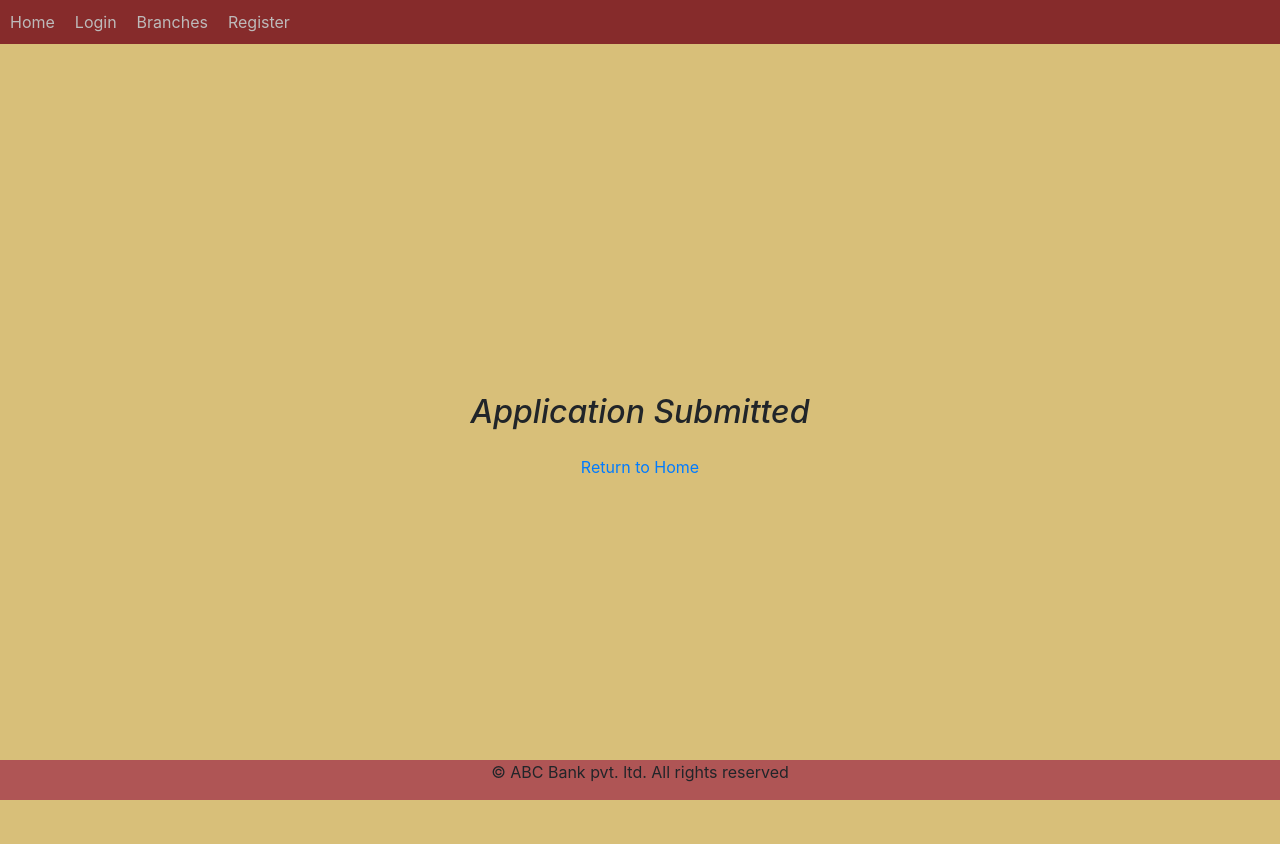
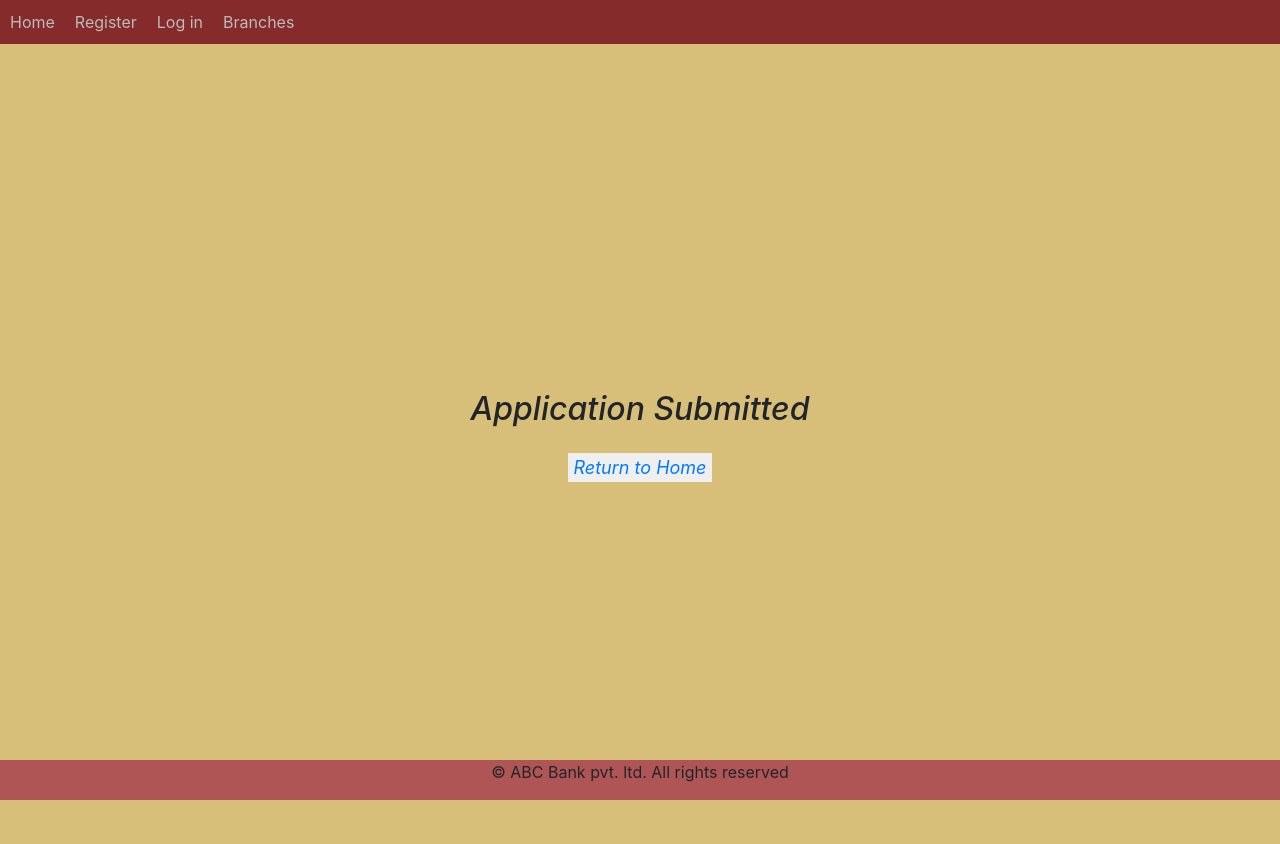
Before and after one commit to sonajaxn/Bankwebsite, a Django app: page /submit/ in a window 1280 px wide. Run offline with Django 4.2, Linux system fonts and the light colour scheme; some libraries are stand-ins or nearby versions.

Commit message:
asked changes

```diff
--- a/bankapp/views.py
+++ b/bankapp/views.py
@@ -1,7 +1,7 @@
 from django.shortcuts import render,redirect
 from django.http import HttpResponse
 from django.contrib.auth.forms import UserCreationForm
-from django.contrib import messages
+from django.contrib import messages,auth
 from django.contrib.auth import authenticate,login as userLogin,logout
 from django.contrib.auth.decorators import login_required
 from .forms import CreateUserForm
@@ -46,7 +46,7 @@ def registerPage(request):
     return render(request,'register.html',context)
 
 def logOutUser(request):
-    logout(request)
+    auth.logout(request)
     return redirect('/login')
 
 def entry(request):
--- a/templates/base.html
+++ b/templates/base.html
@@ -61,9 +61,14 @@
     <nav>
         <ul>
             <li><a href="{% url 'bankapp:home' %}">Home</a></li>
-            <li><a href="{% url 'bankapp:login' %}">Login</a></li>
 
-
+			{% if user.is_authenticated %}
+                <li style="font-size: large; font-style: italic;color: blue;text-decoration: underline;">hello {{user.username}}</li>
+                <li><a href="{% url 'bankapp:logout' %}">Log out</a></li>
+            {% else %}
+                <li><a href="{% url 'bankapp:register' %}">Register</a></li>
+                <li><a href="{% url 'bankapp:login' %}">Log in</a></li>
+                {%endif%}
             <li>
                 <a href="#">Branches</a>
                 <ul>
@@ -73,9 +78,8 @@
                     <li><a href="https://en.wikipedia.org/wiki/Economy_of_Idukki">Idukki</a></li>
                     <li><a href="https://en.wikipedia.org/wiki/Economy_of_Waynad">Waynad</a></li>
 
-                </ul>
+
             </li>
-            <li><a href="{% url 'bankapp:register' %}">Register</a></li>
 
         </ul>
     </nav>
--- a/templates/submit.html
+++ b/templates/submit.html
@@ -7,7 +7,7 @@
     <h2 style="text-align: center; font-style: italic;">Application Submitted</h2>
     <p style="text-align: center;">{{ message }}</p>
     <p style="text-align: center;">
-      <a href="{% url 'bankapp:home' %}">Return to Home</a>
+      <button style="border: 4px; color: aliceblue; font-style: oblique;font-size: large;" ><a href="{% url 'bankapp:home' %}">Return to Home</a> </button>
     </p>
   </div>
 {% endblock %}
```
